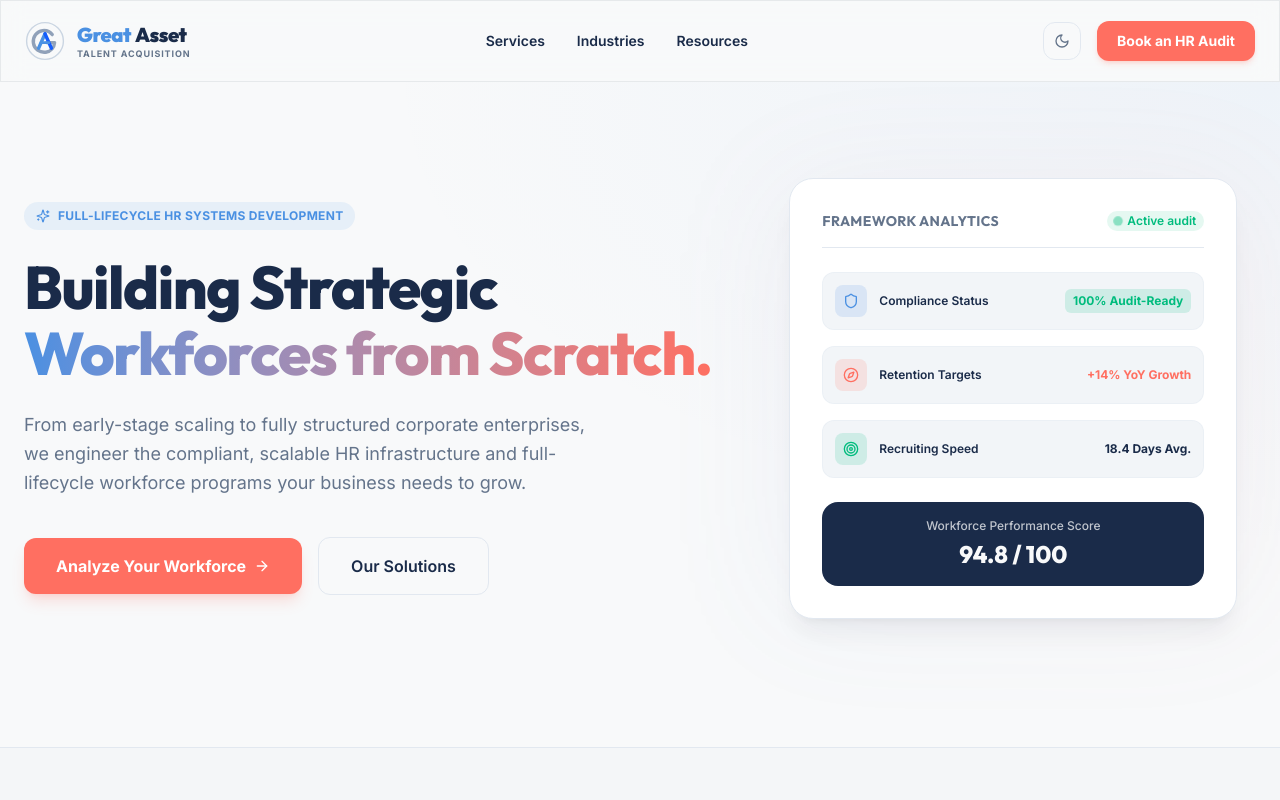
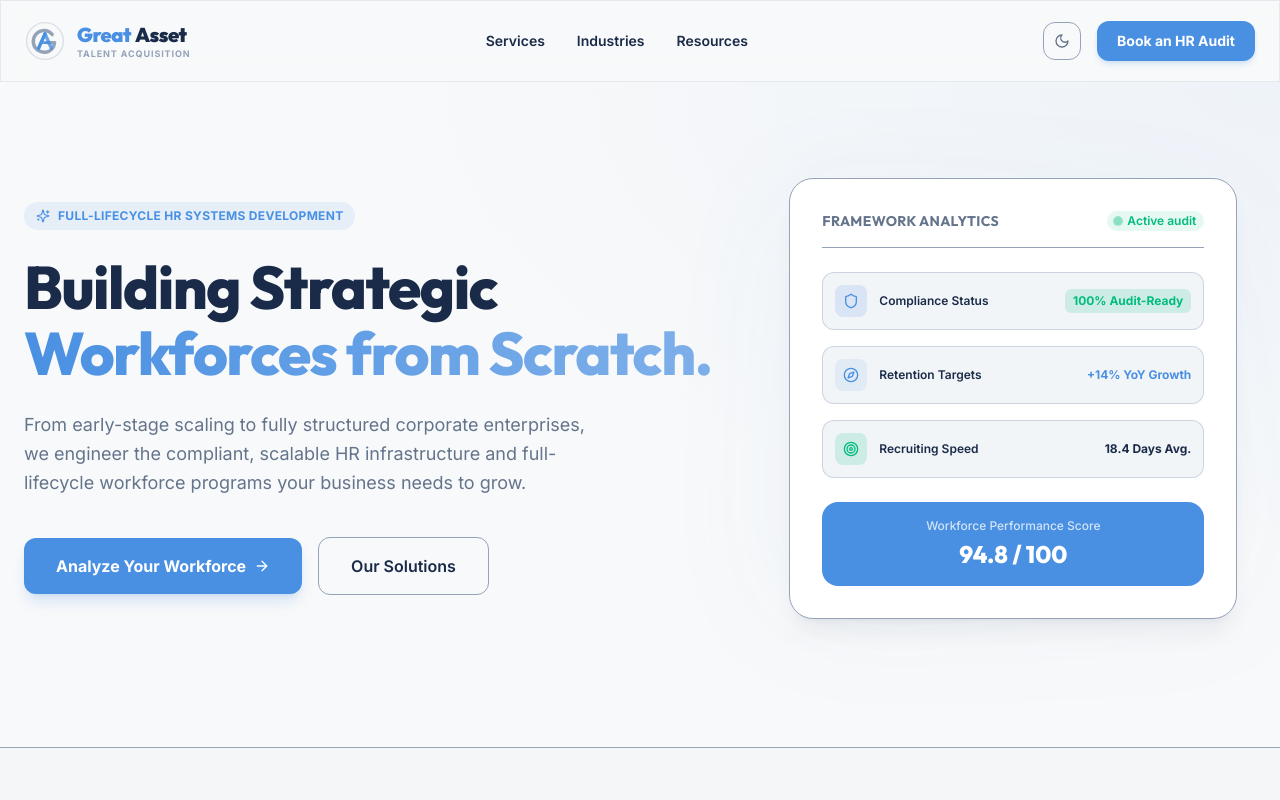
Before and after one commit to maver1ckhwd/GreatAsset, a Next.js app: page / in a window 1280 px wide. Shown: the top 800 px of the page. Built offline with nearby package versions, Linux system fonts and the light colour scheme.

Commit message:
changed the color palette of the website to match the color of the logo

```diff
--- a/src/app/globals.css
+++ b/src/app/globals.css
@@ -6,13 +6,13 @@
   --background: #f8f9fa; /* Clean Alabaster */
   --foreground: #1a2b49; /* Deep Slate Blue */
 
-  --primary: #1a2b49;
-  --primary-foreground: #f8f9fa;
+  --primary: #4a90e2;
+  --primary-foreground: #ffffff;
 
   --secondary: #f8f9fa;
   --secondary-foreground: #1a2b49;
 
-  --accent: #ff6f61; /* Catalyst Coral */
+  --accent: #4a90e2; /* Maps to Primary Brand Tone */
   --accent-foreground: #ffffff;
 
   --supporting: #4a90e2; /* Soft Teal */
@@ -22,20 +22,23 @@
   --muted-light: #e2e8f0;
 
   --card: #ffffff;
-  --border: #e2e8f0;
+  --border: #94a3b8;
+
+  --neutral-core: #1a2b49;
+  --supporting-subtle: #94a3b8;
 }
 
 .dark {
   --background: #0e1829; /* Dark Slate Blue */
-  --foreground: #f8f9fa;
+  --foreground: #ffffff;
 
-  --primary: #f8f9fa;
-  --primary-foreground: #1a2b49;
+  --primary: #5d9cec;
+  --primary-foreground: #ffffff;
 
   --secondary: #1a2b49;
   --secondary-foreground: #f8f9fa;
 
-  --accent: #ff8175;
+  --accent: #5d9cec;
   --accent-foreground: #ffffff;
 
   --supporting: #5d9cec;
@@ -45,7 +48,10 @@
   --muted-light: #1e293b;
 
   --card: #131e32;
-  --border: #202e48;
+  --border: #cbd5e1;
+
+  --neutral-core: #ffffff;
+  --supporting-subtle: #cbd5e1;
 }
 
 @theme inline {
@@ -57,6 +63,9 @@
   --color-accent-foreground: var(--accent-foreground);
   --color-supporting: var(--supporting);
   --color-supporting-foreground: var(--supporting-foreground);
+
+  --color-neutral-core: var(--neutral-core);
+  --color-supporting-subtle: var(--supporting-subtle);
 
   --color-background: var(--background);
   --color-foreground: var(--foreground);
--- a/src/components/Header.tsx
+++ b/src/components/Header.tsx
@@ -32,13 +32,13 @@ export default function Header({ isDarkMode, toggleDarkMode }: HeaderProps) {
 
         {/* Central Links */}
         <nav className="hidden md:flex items-center gap-8">
-          <a href="#services" className="text-sm font-semibold text-foreground hover:text-supporting transition-colors">
+          <a href="#services" className="text-sm font-semibold text-foreground hover:text-primary transition-colors">
             Services
           </a>
-          <a href="#industries" className="text-sm font-semibold text-foreground hover:text-supporting transition-colors">
+          <a href="#industries" className="text-sm font-semibold text-foreground hover:text-primary transition-colors">
             Industries
           </a>
-          <a href="#resources" className="text-sm font-semibold text-foreground hover:text-supporting transition-colors">
+          <a href="#resources" className="text-sm font-semibold text-foreground hover:text-primary transition-colors">
             Resources
           </a>
         </nav>
@@ -56,7 +56,7 @@ export default function Header({ isDarkMode, toggleDarkMode }: HeaderProps) {
           <a
             href="#health-check-form"
             onClick={handleScrollToForm}
-            className="glow-btn bg-accent text-white hover:opacity-90 px-5 py-2.5 rounded-xl text-sm font-bold shadow-md shadow-accent/20 transition-all"
+            className="glow-btn bg-primary text-white hover:opacity-90 px-5 py-2.5 rounded-xl text-sm font-bold shadow-md shadow-primary/20 transition-all"
           >
             Book an HR Audit
           </a>
@@ -106,7 +106,7 @@ export default function Header({ isDarkMode, toggleDarkMode }: HeaderProps) {
           <a
             href="#health-check-form"
             onClick={handleScrollToForm}
-            className="bg-accent text-white w-full py-3.5 rounded-xl font-bold text-center shadow-lg shadow-accent/15 mt-4"
+            className="bg-primary text-white w-full py-3.5 rounded-xl font-bold text-center shadow-lg shadow-primary/15 mt-4"
           >
             Book an HR Audit
           </a>
--- a/src/components/Hero.tsx
+++ b/src/components/Hero.tsx
@@ -20,14 +20,14 @@ export default function Hero() {
 
         {/* Left copy */}
         <div className="lg:col-span-7 space-y-6 text-left">
-          <div className="inline-flex items-center gap-2 px-3 py-1.5 rounded-full bg-supporting/10 text-supporting text-xs font-bold tracking-wide">
+          <div className="inline-flex items-center gap-2 px-3 py-1.5 rounded-full bg-primary/10 text-primary text-xs font-bold tracking-wide">
             <Sparkles className="w-3.5 h-3.5" />
             <span>FULL-LIFECYCLE HR SYSTEMS DEVELOPMENT</span>
           </div>
 
-          <h1 className="font-display font-extrabold text-4xl sm:text-5xl lg:text-6xl tracking-tight leading-[1.1] text-primary">
+          <h1 className="font-display font-extrabold text-4xl sm:text-5xl lg:text-6xl tracking-tight leading-[1.1] text-neutral-core dark:text-white">
             Building Strategic <br />
-            <span className="text-transparent bg-clip-text bg-gradient-to-r from-supporting to-accent">
+            <span className="text-transparent bg-clip-text bg-gradient-to-r from-primary to-primary/70">
               Workforces from Scratch.
             </span>
           </h1>
@@ -40,7 +40,7 @@ export default function Hero() {
             <a
               href="#health-check-form"
               onClick={handleScrollToForm}
-              className="glow-btn bg-accent hover:opacity-90 text-white font-bold py-4 px-8 rounded-xl shadow-lg shadow-accent/20 transition-all flex items-center justify-center gap-2"
+              className="glow-btn bg-primary hover:opacity-90 text-white font-bold py-4 px-8 rounded-xl shadow-lg shadow-primary/20 transition-all flex items-center justify-center gap-2"
             >
               Analyze Your Workforce
               <ArrowRight className="w-4 h-4" />
@@ -56,7 +56,7 @@ export default function Hero() {
 
         {/* Right visualization / Premium dashboard mockup */}
         <div className="lg:col-span-5 relative">
-          <div className="absolute inset-0 bg-gradient-to-tr from-supporting/20 to-accent/20 rounded-3xl filter blur-3xl opacity-30 animate-float" />
+          <div className="absolute inset-0 bg-gradient-to-tr from-primary/20 to-primary/5 rounded-3xl filter blur-3xl opacity-30 animate-float" />
 
           <div className="relative bg-card border border-border p-6 sm:p-8 rounded-3xl shadow-xl shadow-slate-900/5 dark:shadow-slate-950/20 max-w-md mx-auto space-y-6">
             <div className="flex items-center justify-between border-b border-border pb-4">
@@ -71,22 +71,22 @@ export default function Hero() {
             <div className="space-y-4">
               <div className="flex items-center justify-between p-3 bg-muted-light/45 rounded-xl border border-border/40">
                 <div className="flex items-center gap-3">
-                  <div className="w-8 h-8 rounded-lg bg-supporting/15 text-supporting flex items-center justify-center">
+                  <div className="w-8 h-8 rounded-lg bg-primary/15 text-primary flex items-center justify-center">
                     <Shield className="w-4 h-4" />
                   </div>
-                  <span className="text-xs font-semibold text-primary">Compliance Status</span>
+                  <span className="text-xs font-semibold text-neutral-core dark:text-white">Compliance Status</span>
                 </div>
                 <span className="text-xs font-bold text-emerald-500 bg-emerald-500/15 px-2 py-1 rounded-md">100% Audit-Ready</span>
               </div>
 
               <div className="flex items-center justify-between p-3 bg-muted-light/45 rounded-xl border border-border/40">
                 <div className="flex items-center gap-3">
-                  <div className="w-8 h-8 rounded-lg bg-accent/15 text-accent flex items-center justify-center">
+                  <div className="w-8 h-8 rounded-lg bg-primary/10 text-primary flex items-center justify-center">
                     <Compass className="w-4 h-4" />
                   </div>
-                  <span className="text-xs font-semibold text-primary">Retention Targets</span>
+                  <span className="text-xs font-semibold text-neutral-core dark:text-white">Retention Targets</span>
                 </div>
-                <span className="text-xs font-bold text-accent">+14% YoY Growth</span>
+                <span className="text-xs font-bold text-primary">+14% YoY Growth</span>
               </div>
 
               <div className="flex items-center justify-between p-3 bg-muted-light/45 rounded-xl border border-border/40">
@@ -94,9 +94,9 @@ export default function Hero() {
                   <div className="w-8 h-8 rounded-lg bg-emerald-500/15 text-emerald-500 flex items-center justify-center">
                     <Target className="w-4 h-4" />
                   </div>
-                  <span className="text-xs font-semibold text-primary">Recruiting Speed</span>
+                  <span className="text-xs font-semibold text-neutral-core dark:text-white">Recruiting Speed</span>
                 </div>
-                <span className="text-xs font-bold text-primary">18.4 Days Avg.</span>
+                <span className="text-xs font-bold text-neutral-core dark:text-white/90">18.4 Days Avg.</span>
               </div>
             </div>
 
--- a/src/components/Logo.tsx
+++ b/src/components/Logo.tsx
@@ -1,6 +1,23 @@
 "use client";
 
 import React from "react";
+
+// Single source of truth for design tokens.
+// System configuration (tailwind.config.js) dynamically parses this object to configure global CSS.
+export const BRAND_LOGO_COLORS = {
+  primaryBrandBlue: {
+    light: "#4A90E2",
+    dark: "#5D9CEC"
+  },
+  neutralCoreSlate: {
+    light: "#1A2B49",
+    dark: "#FFFFFF"
+  },
+  supportingMetallicGray: {
+    light: "#94A3B8",
+    dark: "#CBD5E1"
+  }
+};
 
 interface LogoProps {
   className?: string;
@@ -22,7 +39,7 @@ export default function Logo({ className = "", iconOnly = false }: LogoProps) {
           cx="50"
           cy="50"
           r="46"
-          className="stroke-slate-300 dark:stroke-slate-700/60"
+          className="stroke-supporting-subtle/30 dark:stroke-supporting-subtle/20"
           strokeWidth="3.5"
           fill="none"
         />
@@ -30,18 +47,18 @@ export default function Logo({ className = "", iconOnly = false }: LogoProps) {
         {/* The 'G' Structure: Thick open geometric arc */}
         <path
           d="M 68 34 C 63 27, 54 23, 44 24 C 29 26, 19 40, 21 55 C 23 70, 37 80, 52 78 C 65 76, 73 66, 74 54 L 54 54"
-          className="stroke-slate-400 dark:stroke-slate-300"
+          className="stroke-supporting-subtle"
           strokeWidth="8.5"
           strokeLinecap="round"
           strokeLinejoin="round"
           fill="none"
         />
 
-        {/* The 'A' Structure: Interlocking angular monogam 'A' with multi-tone blue paths */}
+        {/* The 'A' Structure: Interlocking angular monogram 'A' with multi-tone blue paths */}
         {/* Left leg of 'A' */}
         <path
           d="M 50 32 L 34 68"
-          className="stroke-supporting"
+          className="stroke-primary"
           strokeWidth="8.5"
           strokeLinecap="round"
           fill="none"
@@ -49,7 +66,7 @@ export default function Logo({ className = "", iconOnly = false }: LogoProps) {
         {/* Right leg of 'A' */}
         <path
           d="M 50 32 L 66 68"
-          className="stroke-blue-600 dark:stroke-blue-400"
+          className="stroke-primary/80"
           strokeWidth="8.5"
           strokeLinecap="round"
           fill="none"
@@ -57,7 +74,7 @@ export default function Logo({ className = "", iconOnly = false }: LogoProps) {
         {/* Horizontal bar of 'A' */}
         <path
           d="M 40 54 L 60 54"
-          className="stroke-supporting"
+          className="stroke-primary/90"
           strokeWidth="6.5"
           strokeLinecap="round"
           fill="none"
@@ -66,14 +83,14 @@ export default function Logo({ className = "", iconOnly = false }: LogoProps) {
 
       {/* The Typography ('Great Asset') */}
       {!iconOnly && (
-        <div className="flex flex-col text-left">
+         <div className="flex flex-col text-left">
           <span className="font-display font-black text-xl tracking-tight leading-none">
-            <span className="text-supporting">Great</span>
-            <span className="text-primary dark:text-white transition-colors duration-300 ml-1">
+            <span className="text-primary">Great</span>
+            <span className="text-neutral-core dark:text-white transition-colors duration-300 ml-1">
               Asset
             </span>
           </span>
-          <span className="text-[9px] text-muted tracking-widest font-bold uppercase leading-none mt-1">
+          <span className="text-[9px] text-supporting-subtle tracking-widest font-bold uppercase leading-none mt-1">
             Talent Acquisition
           </span>
         </div>
--- a/tailwind.config.js
+++ b/tailwind.config.js
@@ -1,3 +1,97 @@
+const fs = require("fs");
+const path = require("path");
+
+function getBrandColorsFromLogo() {
+  const defaultColors = {
+    primaryBrandBlue: { light: "#4A90E2", dark: "#5D9CEC" },
+    neutralCoreSlate: { light: "#1A2B49", dark: "#FFFFFF" },
+    supportingMetallicGray: { light: "#94A3B8", dark: "#CBD5E1" }
+  };
+
+  try {
+    const logoPath = path.resolve(__dirname, "./src/components/Logo.tsx");
+    if (!fs.existsSync(logoPath)) return defaultColors;
+    const content = fs.readFileSync(logoPath, "utf8");
+
+    // Regex matching export const BRAND_LOGO_COLORS = { ... }
+    const match = content.match(/export\s+const\s+BRAND_LOGO_COLORS\s*=\s*({[\s\S]*?});/);
+    if (!match) return defaultColors;
+
+    // Clean and parse the JS object string
+    const objStr = match[1]
+      .replace(/\/\/.*$/gm, "") // remove comments
+      .replace(/'/g, '"') // replace single quotes
+      .replace(/(\w+):/g, '"$1":') // add quotes to keys
+      .replace(/,\s*}/g, "}") // trailing commas
+      .replace(/,\s*]/g, "]"); // trailing commas
+
+    return JSON.parse(objStr);
+  } catch (e) {
+    console.error("Failed to parse BRAND_LOGO_COLORS from Logo.tsx:", e);
+    return defaultColors;
+  }
+}
+
+const brandColors = getBrandColorsFromLogo();
+
+// Sync colors to globals.css CSS variables
+function syncGlobalsCss(colors) {
+  try {
+    const cssPath = path.resolve(__dirname, "./src/app/globals.css");
+    if (!fs.existsSync(cssPath)) return;
+
+    let content = fs.readFileSync(cssPath, "utf8");
+    let changed = false;
+
+    // Helper to replace or add a variable under a selector
+    const updateVariable = (selector, variable, value) => {
+      // Find the selector block
+      const blockRegex = new RegExp(`(${selector}\\s*{[\\s\\S]*?})`);
+      content = content.replace(blockRegex, (match, block) => {
+        const varEscaped = variable.replace(/[-\/\\^$*+?.()|[\]{}]/g, '\\$&');
+        const varRegex = new RegExp(`(${varEscaped}\\s*:\\s*)([^;]+)(;)`);
+
+        let newBlock = block;
+        if (varRegex.test(block)) {
+          newBlock = block.replace(varRegex, (m, prefix, oldVal, suffix) => {
+            if (oldVal.trim() !== value.trim()) {
+              changed = true;
+              return `${prefix}${value}${suffix}`;
+            }
+            return m;
+          });
+        }
+        return newBlock;
+      });
+    };
+
+    // Update :root block variables
+    updateVariable(":root", "--primary", colors.primaryBrandBlue.light);
+    updateVariable(":root", "--accent", colors.primaryBrandBlue.light);
+    updateVariable(":root", "--neutral-core", colors.neutralCoreSlate.light);
+    updateVariable(":root", "--foreground", colors.neutralCoreSlate.light);
+    updateVariable(":root", "--supporting-subtle", colors.supportingMetallicGray.light);
+    updateVariable(":root", "--border", colors.supportingMetallicGray.light);
+
+    // Update .dark block variables
+    updateVariable("\\.dark", "--primary", colors.primaryBrandBlue.dark);
+    updateVariable("\\.dark", "--accent", colors.primaryBrandBlue.dark);
+    updateVariable("\\.dark", "--neutral-core", colors.neutralCoreSlate.dark);
+    updateVariable("\\.dark", "--foreground", colors.neutralCoreSlate.dark);
+    updateVariable("\\.dark", "--supporting-subtle", colors.supportingMetallicGray.dark);
+    updateVariable("\\.dark", "--border", colors.supportingMetallicGray.dark);
+
+    if (changed) {
+      fs.writeFileSync(cssPath, content, "utf8");
+      console.log("[Antigravity Sync] Successfully synced globals.css with Logo brand colors.");
+    }
+  } catch (e) {
+    console.error("Failed to sync globals.css:", e);
+  }
+}
+
+syncGlobalsCss(brandColors);
+
 /** @type {import('tailwindcss').Config} */
 module.exports = {
   content: [
@@ -9,20 +103,20 @@ module.exports = {
     extend: {
       colors: {
         primary: {
-          DEFAULT: "#1A2B49",
-          foreground: "#F8F9FA"
-        },
-        secondary: {
-          DEFAULT: "#F8F9FA",
-          foreground: "#1A2B49"
+          DEFAULT: brandColors.primaryBrandBlue.light,
+          foreground: "#FFFFFF"
         },
         accent: {
-          DEFAULT: "#FF6F61",
+          DEFAULT: brandColors.primaryBrandBlue.light,
           foreground: "#FFFFFF"
         },
-        supporting: {
-          DEFAULT: "#4A90E2",
-          foreground: "#FFFFFF"
+        "neutral-core": {
+          DEFAULT: brandColors.neutralCoreSlate.light,
+          foreground: brandColors.neutralCoreSlate.dark
+        },
+        "supporting-subtle": {
+          DEFAULT: brandColors.supportingMetallicGray.light,
+          foreground: brandColors.supportingMetallicGray.dark
         }
       },
       fontFamily: {
```
Also changed, not shown: src/app/page.tsx (+8 -8 lines), src/components/BlogClient.tsx (+6 -6 lines), src/components/LeadForm.tsx (+15 -15 lines), src/components/PostClient.tsx (+8 -8 lines), src/components/ServicesGrid.tsx (+14 -14 lines).
